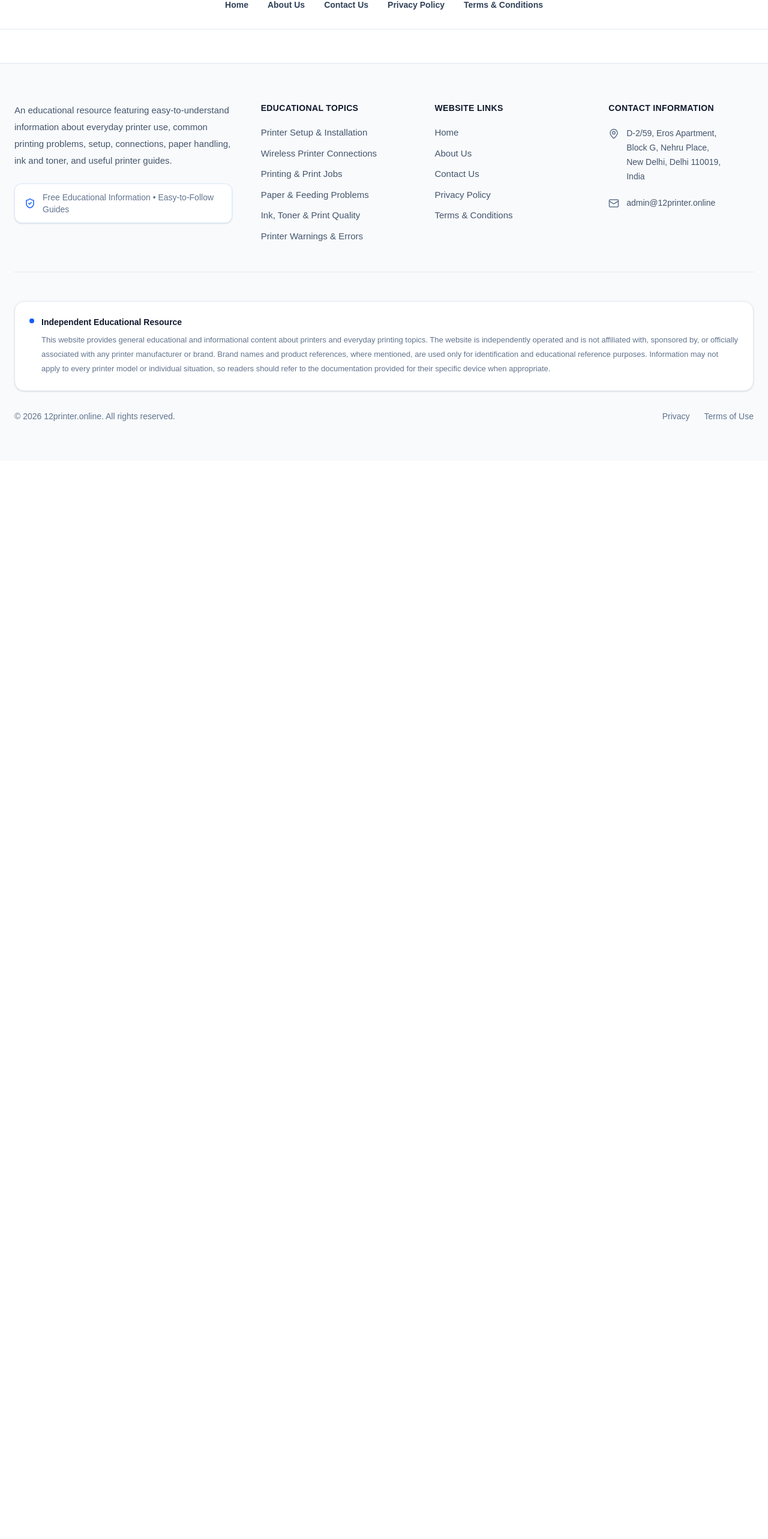
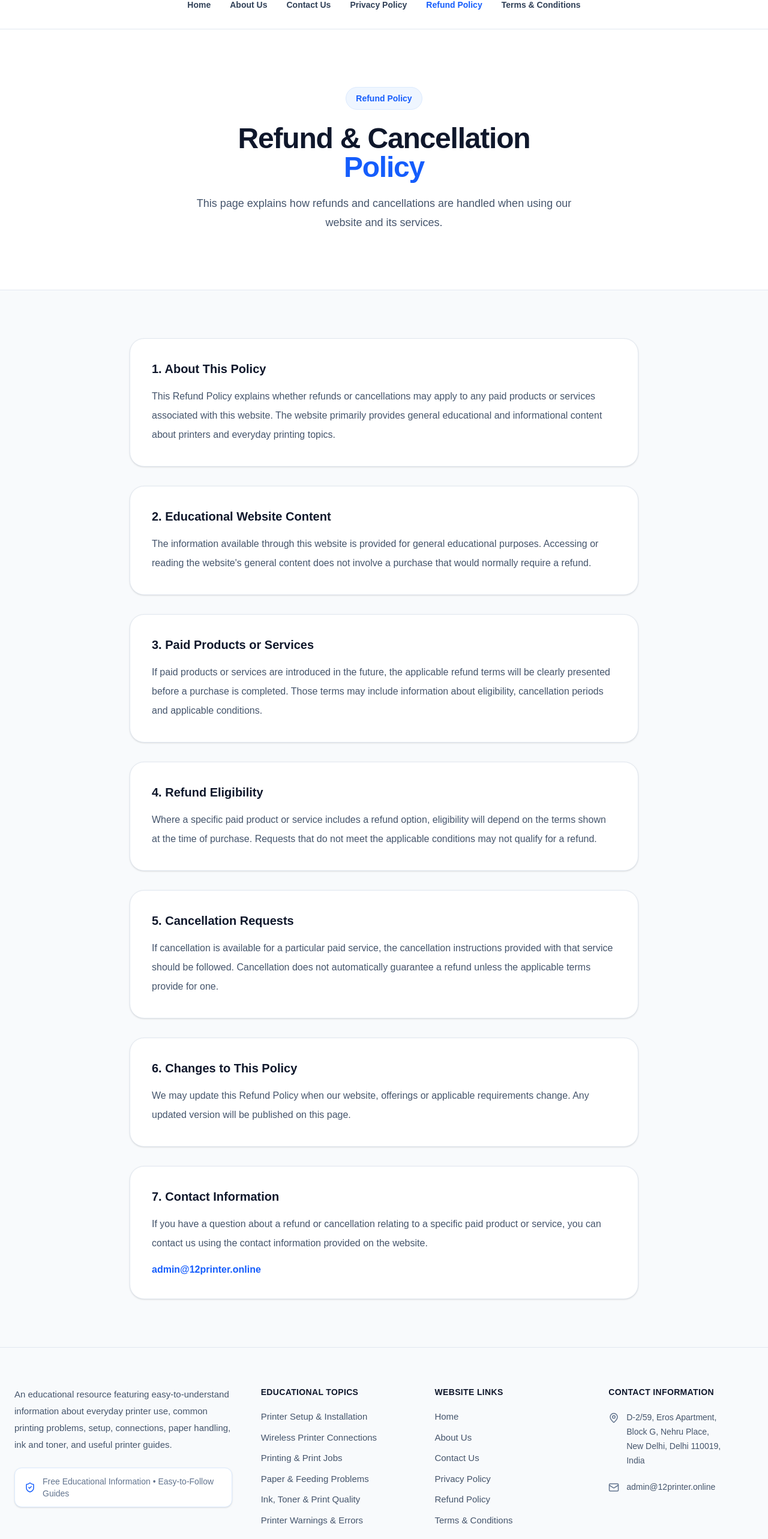
Before and after one commit to Adnan-Nafess/Printer-Solution, a React (Vite) app: page /refund-policy in a window 1280 px wide. Shown: the part 32-2598 px from the top of the page at 60% size. Before the commit the page ends 800 px from the top, so only its background shows below. Built offline with nearby package versions, Linux system fonts and the light colour scheme.

Commit message:
Update printer help website

```diff
--- a/src/App.jsx
+++ b/src/App.jsx
@@ -9,6 +9,7 @@ import About from "./pages/About";
 import Contact from "./pages/Contact";
 import PrivacyPolicy from "./pages/PrivacyPolicy";
 import Terms from "./pages/Terms";
+import RefundPolicy from "./pages/RefundPolicy";
 
 const pageTitles = {
   "/": "Home",
@@ -16,16 +17,15 @@ const pageTitles = {
   "/contact": "Contact Us",
   "/privacy-policy": "Privacy Policy",
   "/terms-and-conditions": "Terms & Conditions",
+  "/refund-policy": "Refund Policy",
 };
 
 function AppContent() {
   const location = useLocation();
 
   useEffect(() => {
-    // Change browser tab title
     document.title = pageTitles[location.pathname] || "Home";
 
-    // Always start new page from top
     window.scrollTo({
       top: 0,
       left: 0,
@@ -43,10 +43,8 @@ function AppContent() {
           <Route path="/about" element={<About />} />
           <Route path="/contact" element={<Contact />} />
           <Route path="/privacy-policy" element={<PrivacyPolicy />} />
-          <Route
-            path="/terms-and-conditions"
-            element={<Terms />}
-          />
+          <Route path="/terms-and-conditions" element={<Terms />} />
+          <Route path="/refund-policy" element={<RefundPolicy />} />
         </Routes>
       </main>
 
--- a/src/components/Benefits.jsx
+++ b/src/components/Benefits.jsx
@@ -35,87 +35,97 @@ const benefits = [
 
 const Benefits = () => {
   return (
-    <section className="relative overflow-hidden bg-slate-50 py-20 md:py-24">
-      <div className="mx-auto grid max-w-7xl items-center gap-14 px-6 lg:grid-cols-2">
+    <section className="relative overflow-hidden bg-slate-50 py-24">
+      <div className="mx-auto max-w-7xl px-6">
 
         {/* =========================
-            IMAGE
+            HEADING
         ========================== */}
         <motion.div
-          initial={{ opacity: 0, x: -35 }}
-          whileInView={{ opacity: 1, x: 0 }}
+          initial={{ opacity: 0, y: 25 }}
+          whileInView={{ opacity: 1, y: 0 }}
           viewport={{ once: true }}
-          transition={{ duration: 0.7 }}
+          transition={{ duration: 0.6 }}
+          className="mx-auto max-w-3xl text-center"
         >
-          <div className="overflow-hidden rounded-[2rem] border border-white bg-white p-3 shadow-2xl shadow-slate-300/30">
-            <div className="overflow-hidden rounded-[1.5rem]">
-              <img
-                src="https://images.unsplash.com/photo-1593642632823-8f785ba67e45?auto=format&fit=crop&w=1100&q=85"
-                alt="Laptop in a modern workspace"
-                className="h-[500px] w-full object-cover transition duration-700 hover:scale-105"
-              />
-            </div>
-          </div>
-        </motion.div>
-
-        {/* =========================
-            RIGHT CONTENT
-        ========================== */}
-        <motion.div
-          initial={{ opacity: 0, x: 35 }}
-          whileInView={{ opacity: 1, x: 0 }}
-          viewport={{ once: true }}
-          transition={{ duration: 0.7 }}
-        >
-          <h2 className="text-3xl font-bold leading-tight text-slate-900 md:text-5xl">
+          <h2 className="text-4xl font-bold leading-tight tracking-tight text-slate-900 md:text-5xl">
             Less Searching,
             <span className="block text-blue-600">
               More Understanding
             </span>
           </h2>
 
-          <p className="mt-6 max-w-2xl text-lg leading-8 text-slate-600">
-            Our guides are designed to make common printer problems
-            easier to understand, with simple information you can
-            follow at your own pace.
+          <p className="mx-auto mt-5 max-w-2xl text-lg leading-8 text-slate-600">
+            Our guides are designed to make common printer problems easier
+            to understand, with simple information you can follow at your
+            own pace.
           </p>
+        </motion.div>
 
-          <div className="mt-10 grid gap-5 sm:grid-cols-2">
+        {/* =========================
+            IMAGE + BENEFIT CARDS
+        ========================== */}
+        <div className="mt-14 grid items-stretch gap-8 lg:grid-cols-[1fr_1fr]">
+
+          {/* IMAGE */}
+          <motion.div
+            initial={{ opacity: 0, x: -30 }}
+            whileInView={{ opacity: 1, x: 0 }}
+            viewport={{ once: true }}
+            transition={{ duration: 0.7 }}
+            className="h-full"
+          >
+            <div className="h-full overflow-hidden rounded-3xl border border-slate-200 bg-white p-3 shadow-sm">
+              <div className="h-full min-h-[560px] overflow-hidden rounded-2xl bg-slate-100">
+                <img
+                  src="https://images.pexels.com/photos/7014415/pexels-photo-7014415.jpeg?_gl=1*k0jpbd*_ga*NzMxMjI5NzM4LjE3ODkyNDg0NjQ.*_ga_8JE65Q40S6*czE3ODkyNDg0NjMkbzEkZzAkdDE3ODkyNDg0NjMkajYwJGwwJGgw"
+                  alt="Printer workspace"
+                  loading="lazy"
+                  decoding="async"
+                  className="h-full w-full object-cover transition duration-700 hover:scale-105"
+                />
+              </div>
+            </div>
+          </motion.div>
+
+          {/* BENEFIT CARDS */}
+          <div className="grid grid-cols-1 gap-6 sm:grid-cols-2">
+
             {benefits.map((benefit, index) => {
               const Icon = benefit.icon;
 
               return (
-                <motion.div
+                <motion.article
                   key={benefit.title}
-                  initial={{ opacity: 0, y: 20 }}
+                  initial={{ opacity: 0, y: 25 }}
                   whileInView={{ opacity: 1, y: 0 }}
                   viewport={{ once: true }}
                   transition={{
                     duration: 0.5,
                     delay: index * 0.08,
                   }}
-                  whileHover={{ y: -4 }}
-                  className="min-h-[185px] rounded-2xl border border-slate-200 bg-white p-6 shadow-sm transition-all duration-300 hover:shadow-lg"
+                  className="flex min-h-[265px] flex-col rounded-3xl border border-slate-200 bg-white p-6 shadow-sm transition-all duration-300 hover:-translate-y-1 hover:border-blue-100 hover:shadow-xl hover:shadow-slate-200/60"
                 >
-                  {/* Icon */}
+                  {/* ICON */}
                   <div className="flex h-11 w-11 items-center justify-center rounded-xl bg-blue-50 text-blue-600">
-                    <Icon size={22} strokeWidth={1.8} />
+                    <Icon size={21} />
                   </div>
 
-                  {/* Title */}
-                  <h3 className="mt-6 text-lg font-bold text-slate-900">
+                  {/* TITLE */}
+                  <h3 className="mt-7 text-lg font-bold text-slate-900">
                     {benefit.title}
                   </h3>
 
-                  {/* Description */}
-                  <p className="mt-3 text-[15px] leading-7 text-slate-600">
+                  {/* DESCRIPTION */}
+                  <p className="mt-4 text-[15px] leading-7 text-slate-600">
                     {benefit.description}
                   </p>
-                </motion.div>
+                </motion.article>
               );
             })}
+
           </div>
-        </motion.div>
+        </div>
       </div>
     </section>
   );
--- a/src/components/Footer.jsx
+++ b/src/components/Footer.jsx
@@ -1,4 +1,4 @@
-import { Link } from "react-router-dom";
+import { Link, useLocation, useNavigate } from "react-router-dom";
 import {
   ShieldCheck,
   MapPin,
@@ -6,17 +6,38 @@ import {
 } from "lucide-react";
 
 const Footer = () => {
+  const navigate = useNavigate();
+  const location = useLocation();
+
+  const scrollToGuides = () => {
+    if (location.pathname === "/") {
+      // Already on Home
+      document.getElementById("guides")?.scrollIntoView({
+        behavior: "smooth",
+        block: "start",
+      });
+    } else {
+      // Go to Home first
+      navigate("/#guides");
+
+      // Wait for Home to render, then scroll
+      setTimeout(() => {
+        document.getElementById("guides")?.scrollIntoView({
+          behavior: "smooth",
+          block: "start",
+        });
+      }, 100);
+    }
+  };
+
   return (
     <footer className="border-t border-slate-200 bg-slate-50 text-slate-600">
       <div className="mx-auto max-w-7xl px-6 py-14 md:py-16">
 
-        {/* =========================
-            TOP FOOTER
-        ========================== */}
         <div className="grid gap-12 lg:grid-cols-[1.5fr_1fr_1fr_1fr]">
 
           {/* =========================
-              ABOUT
+              ABOUT / DESCRIPTION
           ========================== */}
           <div>
             <p className="max-w-md text-[15px] leading-7 text-slate-600">
@@ -26,7 +47,6 @@ const Footer = () => {
               toner, and useful printer guides.
             </p>
 
-            {/* Small Information Box */}
             <div className="mt-6 flex max-w-md items-center gap-3 rounded-xl border border-blue-100 bg-white px-4 py-3 shadow-sm">
               <ShieldCheck
                 size={18}
@@ -48,29 +68,67 @@ const Footer = () => {
             </h3>
 
             <ul className="mt-5 space-y-3 text-[15px]">
-              <li className="text-slate-600 transition-colors hover:text-blue-600">
+
+              <li>
+                <button
+                  type="button"
+                  onClick={scrollToGuides}
+                  className="text-left text-slate-600 transition-colors hover:text-blue-600"
+                >
                   Printer Setup & Installation
+                </button>
               </li>
 
-              <li className="text-slate-600 transition-colors hover:text-blue-600">
+              <li>
+                <button
+                  type="button"
+                  onClick={scrollToGuides}
+                  className="text-left text-slate-600 transition-colors hover:text-blue-600"
+                >
                   Wireless Printer Connections
+                </button>
               </li>
 
-              <li className="text-slate-600 transition-colors hover:text-blue-600">
+              <li>
+                <button
+                  type="button"
+                  onClick={scrollToGuides}
+                  className="text-left text-slate-600 transition-colors hover:text-blue-600"
+                >
                   Printing & Print Jobs
+                </button>
               </li>
 
-              <li className="text-slate-600 transition-colors hover:text-blue-600">
+              <li>
+                <button
+                  type="button"
+                  onClick={scrollToGuides}
+                  className="text-left text-slate-600 transition-colors hover:text-blue-600"
+                >
                   Paper & Feeding Problems
+                </button>
               </li>
 
-              <li className="text-slate-600 transition-colors hover:text-blue-600">
+              <li>
+                <button
+                  type="button"
+                  onClick={scrollToGuides}
+                  className="text-left text-slate-600 transition-colors hover:text-blue-600"
+                >
                   Ink, Toner & Print Quality
+                </button>
               </li>
 
-              <li className="text-slate-600 transition-colors hover:text-blue-600">
+              <li>
+                <button
+                  type="button"
+                  onClick={scrollToGuides}
+                  className="text-left text-slate-600 transition-colors hover:text-blue-600"
+                >
                   Printer Warnings & Errors
+                </button>
               </li>
+
             </ul>
           </div>
 
@@ -83,6 +141,7 @@ const Footer = () => {
             </h3>
 
             <ul className="mt-5 space-y-3 text-[15px]">
+
               <li>
                 <Link
                   to="/"
@@ -121,12 +180,22 @@ const Footer = () => {
 
               <li>
                 <Link
+                  to="/refund-policy"
+                  className="text-slate-600 transition-colors hover:text-blue-600"
+                >
+                  Refund Policy
+                </Link>
+              </li>
+
+              <li>
+                <Link
                   to="/terms-and-conditions"
                   className="text-slate-600 transition-colors hover:text-blue-600"
                 >
                   Terms & Conditions
                 </Link>
               </li>
+
             </ul>
           </div>
 
@@ -138,7 +207,6 @@ const Footer = () => {
               Contact Information
             </h3>
 
-            {/* Address */}
             <div className="mt-5 flex gap-3">
               <MapPin
                 size={18}
@@ -156,7 +224,6 @@ const Footer = () => {
               </p>
             </div>
 
-            {/* Email */}
             <div className="mt-5 flex gap-3">
               <Mail
                 size={18}
@@ -173,16 +240,15 @@ const Footer = () => {
           </div>
         </div>
 
-        {/* =========================
-            DIVIDER
-        ========================== */}
+        {/* DIVIDER */}
         <div className="my-12 h-px bg-slate-200" />
 
         {/* =========================
-            DISCLAIMER
+            INDEPENDENT RESOURCE
         ========================== */}
         <div className="rounded-2xl border border-slate-200 bg-white p-5 shadow-sm md:p-6">
           <div className="flex items-start gap-3">
+
             <span className="mt-1 h-2 w-2 shrink-0 rounded-full bg-blue-600" />
 
             <div>
@@ -208,7 +274,7 @@ const Footer = () => {
         </div>
 
         {/* =========================
-            BOTTOM FOOTER
+            COPYRIGHT
         ========================== */}
         <div className="mt-8 flex flex-col gap-5 text-sm md:flex-row md:items-center md:justify-between">
 
@@ -217,6 +283,7 @@ const Footer = () => {
           </p>
 
           <div className="flex flex-wrap gap-6">
+
             <Link
               to="/privacy-policy"
               className="text-slate-500 transition-colors hover:text-blue-600"
@@ -225,11 +292,19 @@ const Footer = () => {
             </Link>
 
             <Link
+              to="/refund-policy"
+              className="text-slate-500 transition-colors hover:text-blue-600"
+            >
+              Refund Policy
+            </Link>
+
+            <Link
               to="/terms-and-conditions"
               className="text-slate-500 transition-colors hover:text-blue-600"
             >
               Terms of Use
             </Link>
+
           </div>
         </div>
 
--- a/src/components/Navbar.jsx
+++ b/src/components/Navbar.jsx
@@ -7,6 +7,7 @@ const navItems = [
   { name: "About Us", path: "/about" },
   { name: "Contact Us", path: "/contact" },
   { name: "Privacy Policy", path: "/privacy-policy" },
+  { name: "Refund Policy", path: "/refund-policy" },
   { name: "Terms & Conditions", path: "/terms-and-conditions" },
 ];
 
--- /dev/null
+++ b/src/pages/RefundPolicy.jsx
@@ -0,0 +1,150 @@
+const RefundPolicy = () => {
+  return (
+    <div className="bg-slate-50">
+
+      {/* =========================
+          HERO
+      ========================== */}
+      <section className="border-b border-slate-200 bg-white">
+        <div className="mx-auto max-w-4xl px-6 py-20 text-center md:py-24">
+
+          <div className="mx-auto inline-flex items-center rounded-full border border-blue-100 bg-blue-50 px-4 py-2 text-sm font-semibold text-blue-600">
+            Refund Policy
+          </div>
+
+          <h1 className="mt-6 text-4xl font-bold tracking-tight text-slate-900 md:text-5xl">
+            Refund & Cancellation
+            <span className="block text-blue-600">
+              Policy
+            </span>
+          </h1>
+
+          <p className="mx-auto mt-5 max-w-2xl text-lg leading-8 text-slate-600">
+            This page explains how refunds and cancellations are handled
+            when using our website and its services.
+          </p>
+
+        </div>
+      </section>
+
+      {/* =========================
+          CONTENT
+      ========================== */}
+      <section className="py-20">
+        <div className="mx-auto max-w-4xl px-6">
+
+          <div className="space-y-8">
+
+            {/* 01 */}
+            <article className="rounded-3xl border border-slate-200 bg-white p-7 shadow-sm md:p-9">
+              <h2 className="text-xl font-bold text-slate-900">
+                1. About This Policy
+              </h2>
+
+              <p className="mt-4 leading-8 text-slate-600">
+                This Refund Policy explains whether refunds or cancellations
+                may apply to any paid products or services associated with
+                this website. The website primarily provides general
+                educational and informational content about printers and
+                everyday printing topics.
+              </p>
+            </article>
+
+            {/* 02 */}
+            <article className="rounded-3xl border border-slate-200 bg-white p-7 shadow-sm md:p-9">
+              <h2 className="text-xl font-bold text-slate-900">
+                2. Educational Website Content
+              </h2>
+
+              <p className="mt-4 leading-8 text-slate-600">
+                The information available through this website is provided
+                for general educational purposes. Accessing or reading the
+                website's general content does not involve a purchase that
+                would normally require a refund.
+              </p>
+            </article>
+
+            {/* 03 */}
+            <article className="rounded-3xl border border-slate-200 bg-white p-7 shadow-sm md:p-9">
+              <h2 className="text-xl font-bold text-slate-900">
+                3. Paid Products or Services
+              </h2>
+
+              <p className="mt-4 leading-8 text-slate-600">
+                If paid products or services are introduced in the future,
+                the applicable refund terms will be clearly presented before
+                a purchase is completed. Those terms may include information
+                about eligibility, cancellation periods and applicable
+                conditions.
+              </p>
+            </article>
+
+            {/* 04 */}
+            <article className="rounded-3xl border border-slate-200 bg-white p-7 shadow-sm md:p-9">
+              <h2 className="text-xl font-bold text-slate-900">
+                4. Refund Eligibility
+              </h2>
+
+              <p className="mt-4 leading-8 text-slate-600">
+                Where a specific paid product or service includes a refund
+                option, eligibility will depend on the terms shown at the
+                time of purchase. Requests that do not meet the applicable
+                conditions may not qualify for a refund.
+              </p>
+            </article>
+
+            {/* 05 */}
+            <article className="rounded-3xl border border-slate-200 bg-white p-7 shadow-sm md:p-9">
+              <h2 className="text-xl font-bold text-slate-900">
+                5. Cancellation Requests
+              </h2>
+
+              <p className="mt-4 leading-8 text-slate-600">
+                If cancellation is available for a particular paid service,
+                the cancellation instructions provided with that service
+                should be followed. Cancellation does not automatically
+                guarantee a refund unless the applicable terms provide for
+                one.
+              </p>
+            </article>
+
+            {/* 06 */}
+            <article className="rounded-3xl border border-slate-200 bg-white p-7 shadow-sm md:p-9">
+              <h2 className="text-xl font-bold text-slate-900">
+                6. Changes to This Policy
+              </h2>
+
+              <p className="mt-4 leading-8 text-slate-600">
+                We may update this Refund Policy when our website,
+                offerings or applicable requirements change. Any updated
+                version will be published on this page.
+              </p>
+            </article>
+
+            {/* 07 */}
+            <article className="rounded-3xl border border-slate-200 bg-white p-7 shadow-sm md:p-9">
+              <h2 className="text-xl font-bold text-slate-900">
+                7. Contact Information
+              </h2>
+
+              <p className="mt-4 leading-8 text-slate-600">
+                If you have a question about a refund or cancellation
+                relating to a specific paid product or service, you can
+                contact us using the contact information provided on the
+                website.
+              </p>
+
+              <p className="mt-4 font-semibold text-blue-600">
+                admin@12printer.online
+              </p>
+            </article>
+
+          </div>
+
+        </div>
+      </section>
+    </div>
+  );
+};
+
+export default RefundPolicy;
```
Lines whose indentation alone changed are shown as unchanged.
